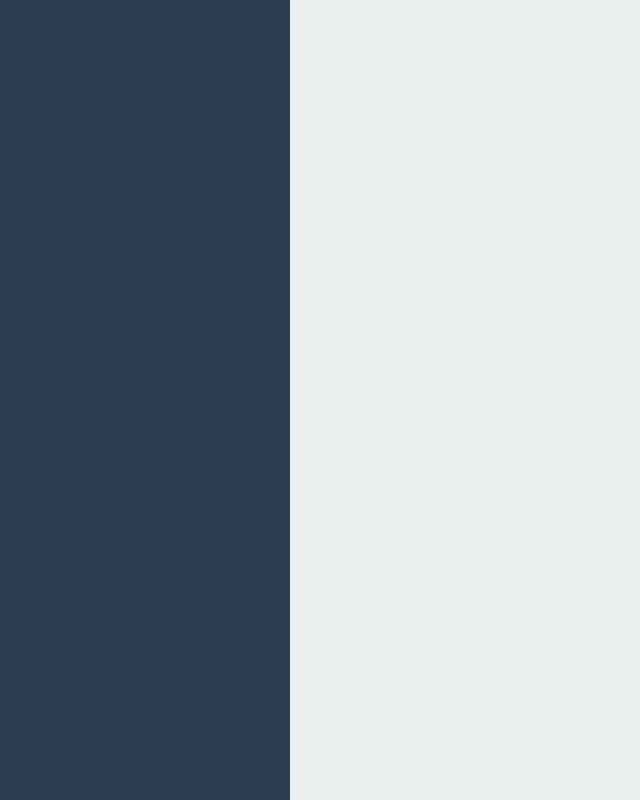
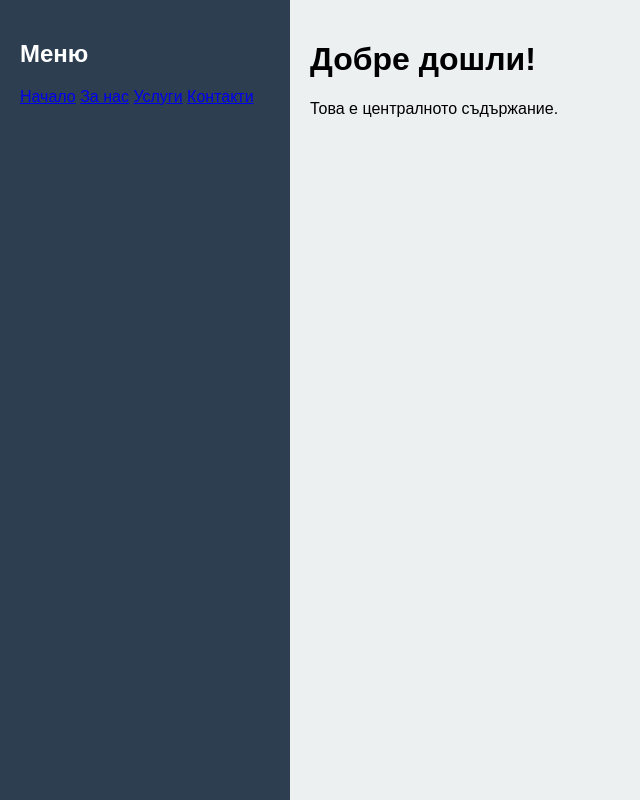
Before and after one commit to samiavasil/www_for_beginers, a plain HTML site: page index.html in a window 1280 px wide. Shown: the whole page, without its empty margins (0-640 px from the left). Drawn offline with Linux system fonts and the light colour scheme.

Commit message:
Стъпка 3: Добавени примерни елементи в менюто и съдържанието

```diff
--- a/index.html
+++ b/index.html
@@ -25,10 +25,15 @@
         </head>
         <body>
             <nav>
-                <!-- Тук ще е менюто -->
+                <h2>Меню</h2>
+                <a href="#">Начало</a>
+                <a href="#">За нас</a>
+                <a href="#">Услуги</a>
+                <a href="#">Контакти</a>
             </nav>
             <main>
-                <!-- Тук ще е съдържанието -->
+                <h1>Добре дошли!</h1>
+                <p>Това е централното съдържание.</p>
             </main>
         </body>
     </html>
```
